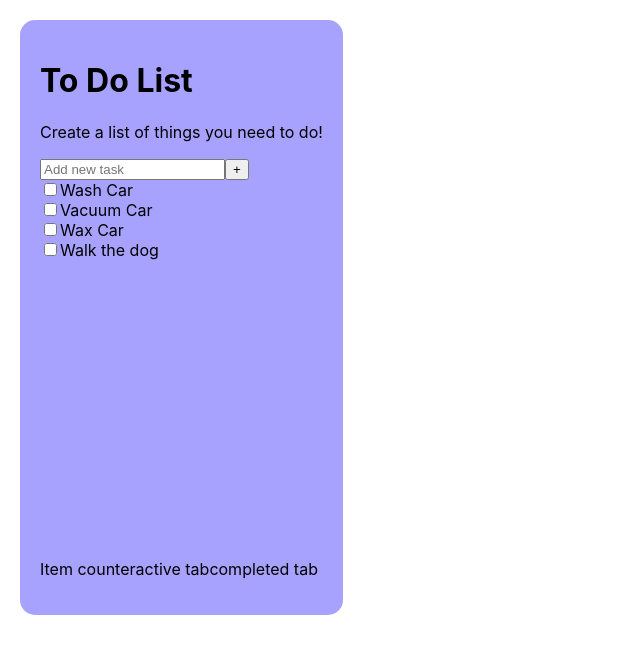
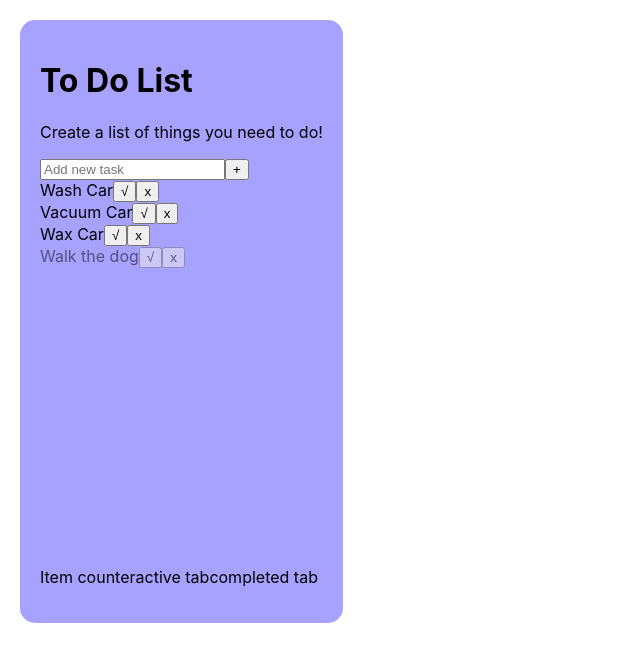
Before and after one commit to bryankeov/ToDo-React, a React (Create React App) app: page / in a window 1280 px wide. Shown: the top 662 px of the page, without its empty margins (0-640 px from the left). Built offline with nearby package versions, Linux system fonts and the light colour scheme; the HTML template or start-up script is replaced by a standard one.

Commit message:
Create task code

```diff
--- a/src/App.js
+++ b/src/App.js
@@ -1,35 +1,13 @@
 import React, {useState} from "react";
 import Header from "./components/Header";
-import ActiveTasks from "./components/Tasklist";
+import Tasklist from "./components/Tasklist";
 import Footer from "./components/Footer";
 
 function App() {
-  const [tasks, setTasks] = useState([
-  {
-    title: "Wash Car",
-    completed: false
-  },
-  {
-    title: "Vacuum Car",
-    completed: false
-  },
-  {
-    title: "Wax Car",
-    completed: false
-  },
-  {
-    title: "Walk the dog",
-    completed: true
-  }
-  ]);
-
   return (
     <div className="App">
       <Header />
-      <ActiveTasks
-      tasks = {tasks}
-      setTasks = {setTasks}
-      />
+      <Tasklist />
       <Footer />
     </div>
   );
--- a/src/components/Tasklist.js
+++ b/src/components/Tasklist.js
@@ -1,23 +1,55 @@
-import React, {useCallback} from "react";
+import React, {useCallback, useState, useEffect} from "react";
 
-function ActiveTasks({tasks, setTasks}) {
+function Tasklist() {
+  const [tasks, setTasks] = useState([
+    {
+      title: "Wash Car",
+      completed: false
+    },
+    {
+      title: "Vacuum Car",
+      completed: false
+    },
+    {
+      title: "Wax Car",
+      completed: false
+    },
+    {
+      title: "Walk the dog",
+      completed: true
+    }
+    ]);
 
   const addTask = useCallback(() => {
-    let taskInput = document.getElementsByClassName("taskInput")[0]
+    const taskInput = document.getElementsByClassName("taskInput")[0];
     setTasks((t) => [...t, {title: taskInput.value, completed: false}]);
     taskInput.value = "";
   },[setTasks])
 
+  const completeTask = (index) => {
+    const newTasks = [...tasks];
+    newTasks[index].completed = true;
+    setTasks(newTasks);
+  }
+
+  const delTask = index => {
+    const newTasks = [...tasks];
+    newTasks.splice(index, 1)
+    setTasks(newTasks);
+  };
+
   return (
-    <div className="task-list">
-      <input type="text" className="taskInput" placeholder="Add new task"></input>
-      <button type="submit" className="addButton" htmlFor="taskInput" onClick={addTask}>+</button>
-      <div className="active-tasks">
-        {tasks.map((item, i) => {
+    <div className="taskContainer">
+      <input type="text" className="taskInput" placeholder="Add new task" required></input>
+      <button type="submit" className="addBtn" htmlFor="taskInput" onClick={addTask}>+</button>
+
+      <div className="taskList">
+        {tasks.map((item, index) => {
           return (
-            <div key={i}>
-              <input type="checkbox" className={item.title}></input>
-              <label htmlFor={item.title}>{item.title}</label>
+            <div key={index} className={tasks[index].completed ? "completed" : "active"}>
+              <label htmlFor={item.title} className="taskLabel">{item.title}</label>
+              <button className="completeBtn" index={index} onClick={() => completeTask(index)}>√</button>
+              <button className="deleteBtn" index={index} onClick={delTask}>x</button>
             </div>
           )
         })}
@@ -26,4 +58,4 @@ function ActiveTasks({tasks, setTasks}) {
   );
 }
 
-export default ActiveTasks;
+export default Tasklist;
--- a/src/index.css
+++ b/src/index.css
@@ -28,3 +28,7 @@ code {
   display: flex;
   margin-top: 100%;
 }
+
+.completed {
+  opacity: 50%;
+}
```
